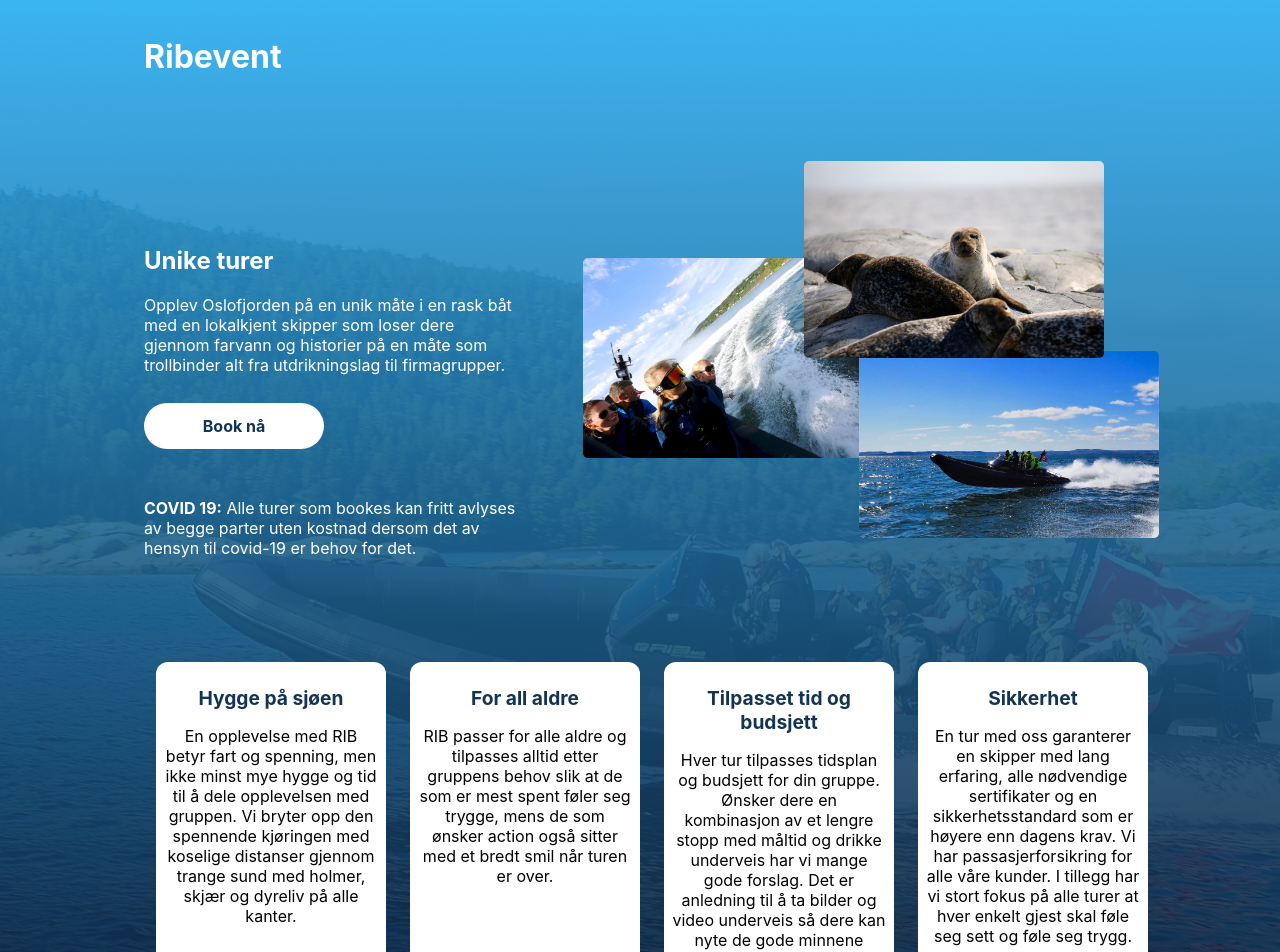
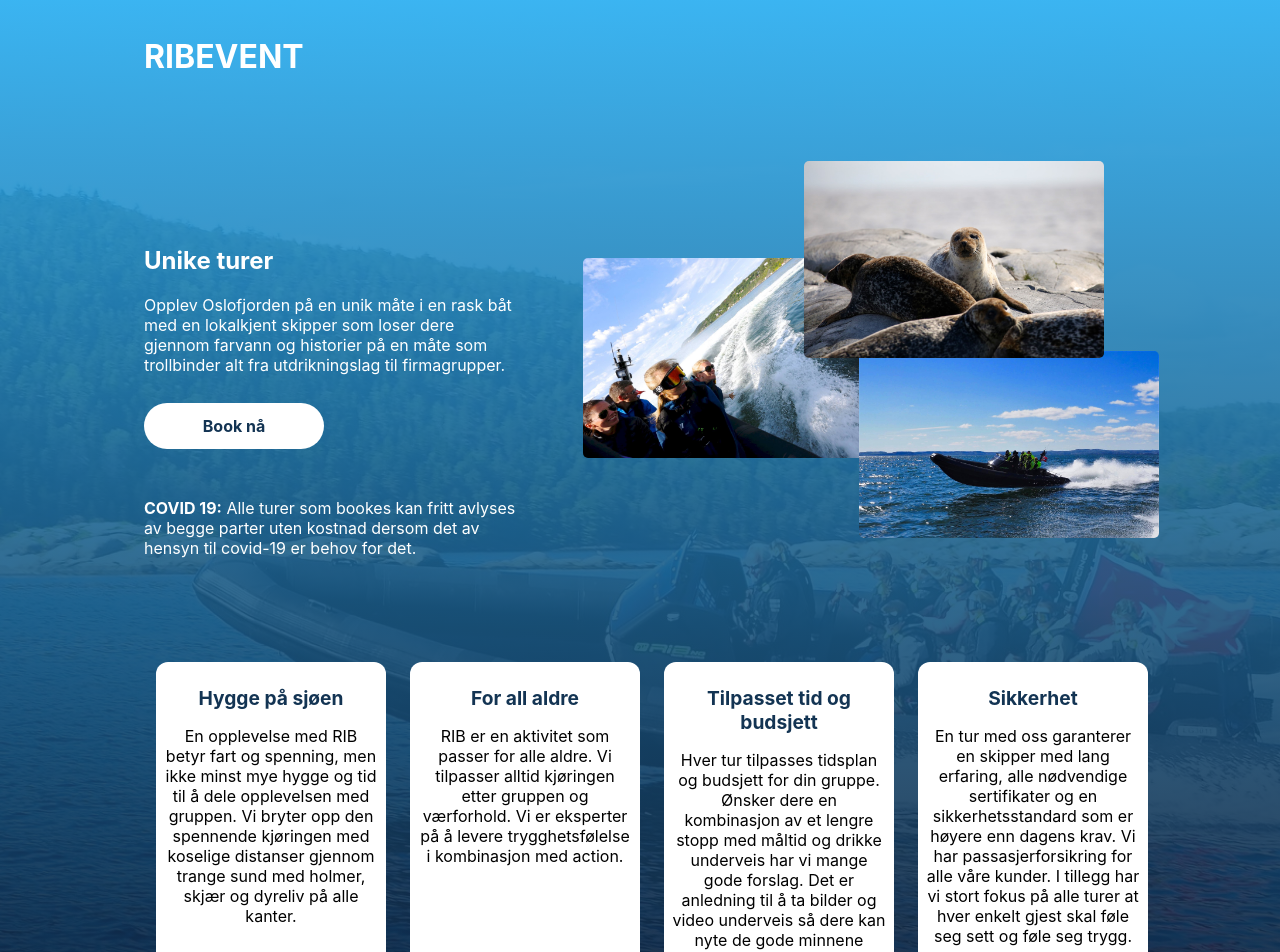
Before and after one commit to FredrikOseberg/ribevent, a React (Create React App) app: page / in a window 1280 px wide. Shown: the top 952 px of the page. Built offline with nearby package versions, Linux system fonts and the light colour scheme.

Commit message:
fix: update text

```diff
--- a/src/Head/Head.js
+++ b/src/Head/Head.js
@@ -1,3 +1,5 @@
+/** @format */
+
 import styles from './Head.module.css';
 
 import imageOne from '../assets/img1.jpg';
@@ -11,7 +13,7 @@ const Head = () => {
       <div className='container'>
         <div className={styles.header}>
           <div className={styles.headerContainer}>
-            <h1 className={styles.logo}>Ribevent</h1>
+            <h1 className={styles.logo}>RIBEVENT</h1>
           </div>
         </div>
 
@@ -58,10 +60,7 @@ const Head = () => {
 
           <InfoCard
             title='For all aldre'
-            text='RIB passer for alle aldre og tilpasses alltid etter gruppens
-              behov slik at de som er mest spent føler seg trygge, mens de
-              som ønsker action også sitter med et bredt smil når turen er
-              over.'
+            text='RIB er en aktivitet som passer for alle aldre. Vi tilpasser alltid kjøringen etter gruppen og værforhold. Vi er eksperter på å levere trygghetsfølelse i kombinasjon med action. '
           />
 
           <InfoCard
```
